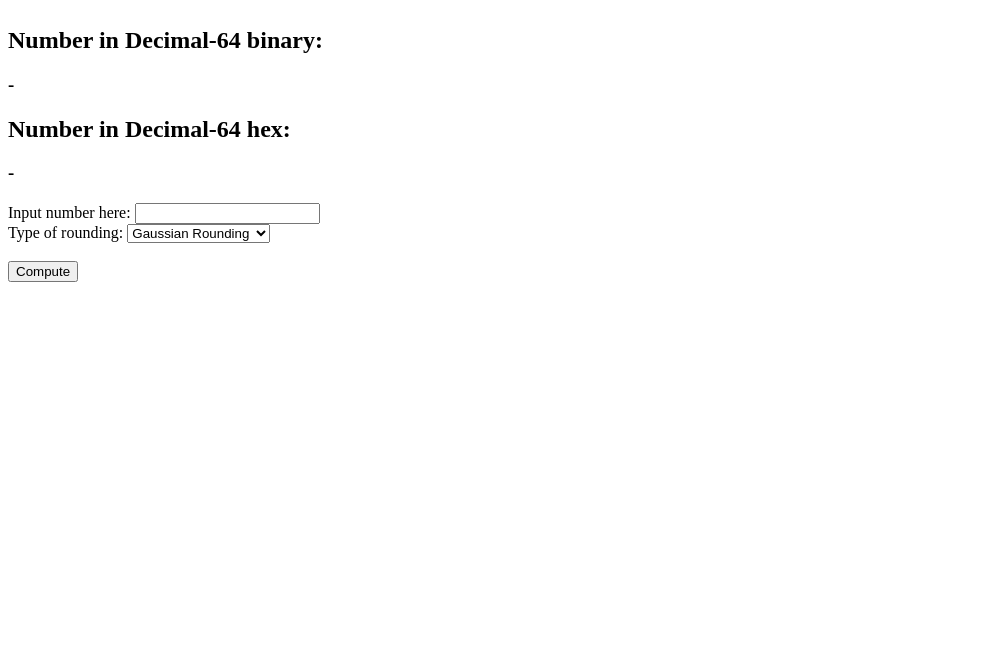
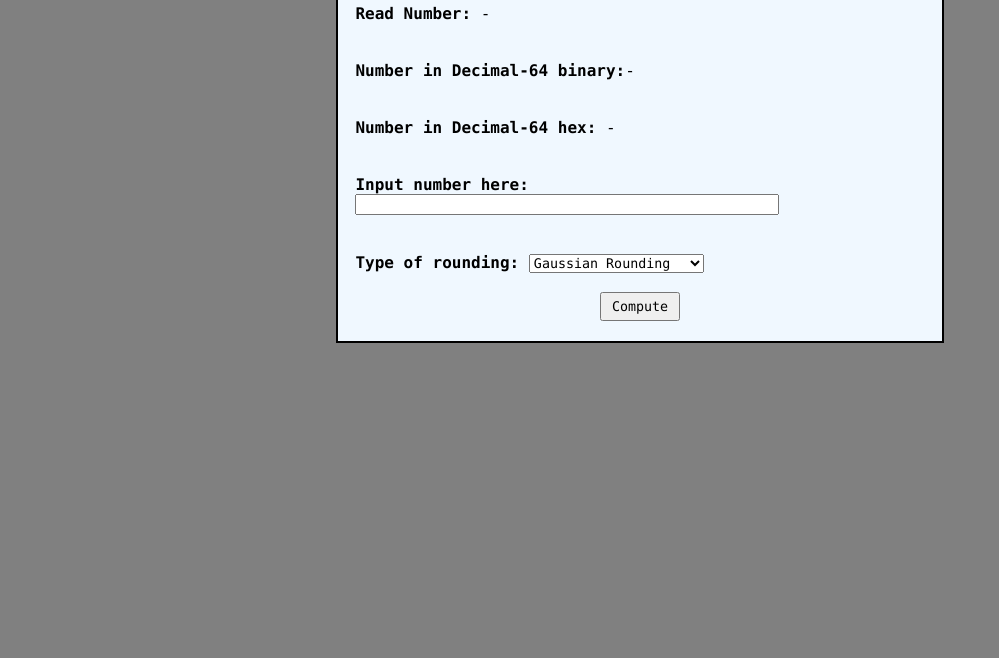
Before and after one commit to plvzfq-rit/CSARCH2_Simulation_Project, a website: page html/index.html in a window 1280 px wide. Shown: the part 142-800 px from the top of the page, without its empty margins (0-999 px from the left). Drawn offline with nearby package versions, Linux system fonts and the light colour scheme.

Commit message:
completed the css

```diff
--- /dev/null
+++ b/css/styles.css
@@ -0,0 +1,62 @@
+body{
+    background-color: gray;
+    display: flex;
+    justify-content: center;
+    align-items: center;
+    font-family: "consolas", sans-serif;
+}
+
+option{
+    font-family: "consolas", sans-serif;
+}
+
+select{
+    font-family: "consolas", sans-serif;
+}
+
+#decimal_number{
+    font-family: "consolas", sans-serif;
+    width: 70%;
+}
+
+#compute{
+    font-family: "consolas", sans-serif;
+    padding: 5px 10px 5px 10px;
+}
+
+#compute:hover{
+    cursor: pointer;
+}
+
+.main-container{
+    background-color: aliceblue;
+    border: 2px black solid;
+    display: flex;
+    flex-direction: column;
+    align-items: center;
+    width: 47%;
+    padding: 5px 5px 20px 5px;
+    margin-top: 50px;
+}
+
+.conversion-container {
+    align-items: center;
+}
+
+h2{
+    align-items: center;
+}
+
+.content-container{
+    width: 100%;
+    padding-left: 25px;
+}
+
+.label-title{
+    font-weight: 600;
+
+}
+
+label{
+    font-weight: 600;
+}
--- a/html/index.html
+++ b/html/index.html
@@ -4,22 +4,33 @@
         <title>CSARCH2 Project</title>
         <script src="https://ajax.googleapis.com/ajax/libs/jquery/3.7.1/jquery.min.js"></script>
         <script src="../js/javascript.js"></script>
+        <link rel="stylesheet" type="text/css" href="../css/styles.css" />
     </head>
     <body>
+        <div class="main-container">
+            <div class="title-div">
                 <h1>Decimal-64 Converter</h1>
-
-        <h2>Read Number:</h2>
-        <h3 id="num">-</h3>
-
-        <h2>Number in Decimal-64 binary:</h2>
-        <h3 id="bin">-</h3>
-
-        <h2>Number in Decimal-64 hex:</h2>
-        <h3 id="hex">-</h3>
+            </div>
+            <div class="content-container">
+                <div class = conversion-container>
+                    <span class ="title"><span class = "label-title">Read Number: </span><span class= "value" id = "num">-</span></span>
+                    <br>
+                    <br>
+                    <br>
+                    <span class ="title"><span class = "label-title">Number in Decimal-64 binary:</span><span class= "value" id = "bin">-</span></span>
+                    <br>
+                    <br>
+                    <br>
+                    <span class ="title"><span class = "label-title">Number in Decimal-64 hex: </span><span class= "value" id = "hex">-</span></span>
+                    <br>
+                    <br>
+                    <br>
+                </div>
 
                 <label for="decimal_number">Input number here: </label>
-        <input type="number" id="decimal_number"/><br>
-
+                <input type="number" id="decimal_number"><br>
+                <br>
+                <br>
                 <label for="rounding">Type of rounding:</label>
                 <select id="rounding" name="rounding">
                     <option value="Gaussian Rounding">Gaussian Rounding</option>
@@ -30,6 +41,9 @@
                 </select>
                 <br>
                 <br>
+            </div>
             <input type="button" value="Compute" id="compute"/>
+        </div>
+    </div>
     </body>
 </html>
```
Also changed, not shown: 1 other file. Lines whose indentation alone changed are shown as unchanged.
